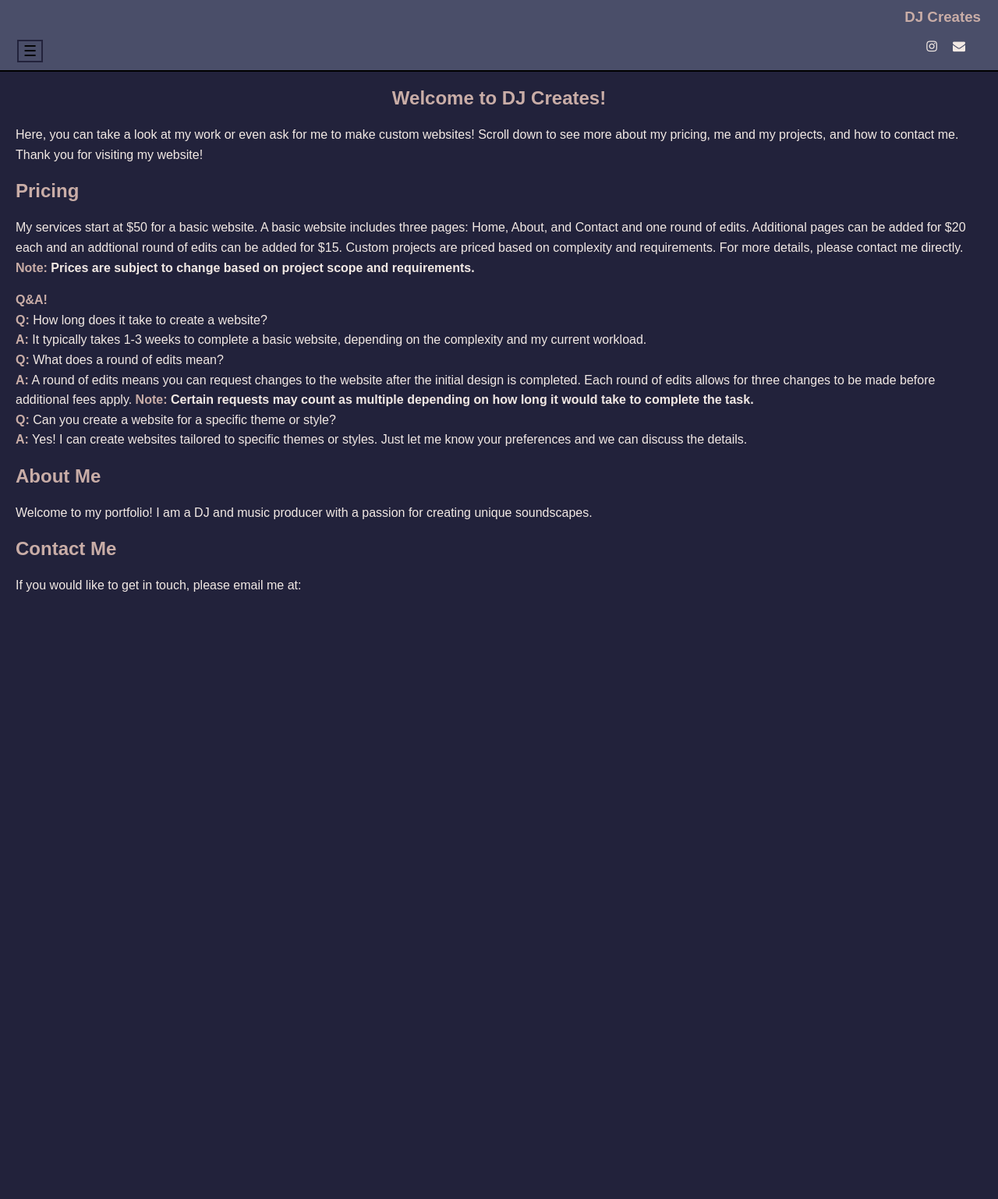
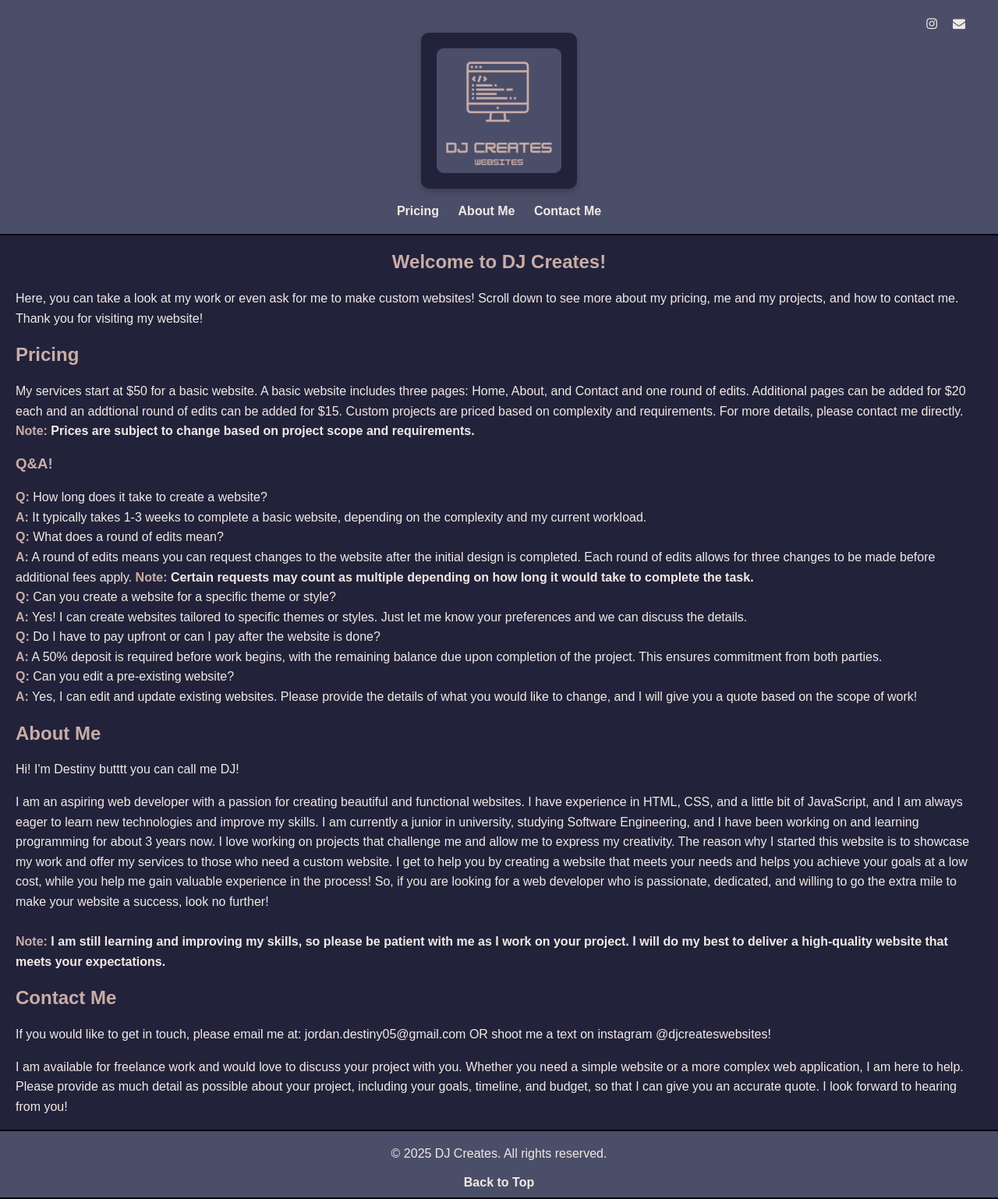
Before and after one commit to i-am-djordan/DJ-Creates, a plain HTML site: page index.html in a window 1280 px wide. Shown: the top 1538 px of the page at 78% size. Before the commit the page ends 800 px from the top, so only its background shows below. Drawn offline with Linux system fonts and the light colour scheme.

Commit message:
Refactor website structure: replace header with inline elements, remove unused files, and enhance styling for improved layout and user experience.

```diff
--- a/header.html
+++ /dev/null
@@ -1,15 +0,0 @@
-<header>
-  <h3 class="hheader">DJ Creates</h3>
-  <a href="mailto:jordan.destiny05@gmail.com" target="_blank" class="fa fa-envelope"></a>
-  <a href="https://www.instagram.com" target="_blank" class="fa fa-instagram"></a>
-  <button id="menu-toggle">☰</button>
-</header>
-
-<nav id="nav-menu" class="sidebar">
-    <ul>
-        <li><a href="index.html">Home</a></li>
-        <li><a href="#pricing">Pricing</a></li>
-        <li><a href="#about">About Me</a></li>
-        <li><a href="#contact">Contact Me</a></li>
-    </ul>
-</nav>
--- a/index.html
+++ b/index.html
@@ -8,8 +8,18 @@
     <link rel="stylesheet" href="https://cdnjs.cloudflare.com/ajax/libs/font-awesome/4.7.0/css/font-awesome.min.css">
 </head>
 <body>
-    <div id="header"></div>
-    <div id="overlay"></div>
+    <header>
+        <a href="mailto:jordan.destiny05@gmail.com" target="_blank" class="fa fa-envelope"></a>
+        <a href="https://www.instagram.com/djcreateswebsites/" target="_blank" class="fa fa-instagram"></a>
+        <img src="DJ Creates Logo.png" alt="DJ Creates Logo" class="logo">
+        <nav>
+            <ul>
+                <li><a href="#pricing">Pricing</a></li>
+                <li><a href="#about">About Me</a></li>
+                <li><a href="#contact">Contact Me</a></li>
+            </ul>
+        </nav>
+    </header>
 
     <div id="page-content">
         <h2 class="welcome"> Welcome to DJ Creates! </h2>
@@ -29,8 +39,8 @@
                 For more details, please contact me directly.<br>
                 <strong><span style="color: #c9ada7;">Note:</span> Prices are subject to change based on project scope and requirements.</strong>
             </p>
+            <h3>Q&A!</h3>
             <p>
-                <strong><span style="color: #c9ada7;">Q&A!</span></strong><br>
                 <strong><span style="color: #c9ada7;">Q:</span></strong> How long does it take to create a website?<br>
                 <strong><span style="color: #c9ada7;">A:</span></strong> It typically takes 1-3 weeks to complete a basic website, depending on the complexity and my current workload.<br>
                 <strong><span style="color: #c9ada7;">Q:</span></strong> What does a round of edits mean?<br>
@@ -38,20 +48,45 @@
                 Each round of edits allows for three changes to be made before additional fees apply. <strong><span style="color: #c9ada7;">Note:</span> Certain requests
                 may count as multiple depending on how long it would take to complete the task.</strong><br>
                 <strong><span style="color: #c9ada7;">Q:</span></strong> Can you create a website for a specific theme or style?<br>
-                <strong><span style="color: #c9ada7;">A:</span></strong> Yes! I can create websites tailored to specific themes or styles. Just let me know your preferences and we can discuss the details.
+                <strong><span style="color: #c9ada7;">A:</span></strong> Yes! I can create websites tailored to specific themes or styles. Just let me know your preferences and we can discuss the details.<br>
+                <strong><span style="color: #c9ada7;">Q:</span></strong> Do I have to pay upfront or can I pay after the website is done?<br>
+                <strong><span style="color: #c9ada7;">A:</span></strong> A 50% deposit is required before work begins, with the remaining balance due upon completion of the project. This ensures commitment from both parties.<br>
+                <strong><span style="color: #c9ada7;">Q:</span></strong> Can you edit a pre-existing website?<br>
+                <strong><span style="color: #c9ada7;">A:</span></strong> Yes, I can edit and update existing websites. Please provide the details of what you would like to change, and I will give you a quote based on the scope of work!
             </p>
         </section>
 
         <section id="about">
             <h2>About Me</h2>
-            <p>Welcome to my portfolio! I am a DJ and music producer with a passion for creating unique soundscapes.</p>
+            <p>Hi! I'm Destiny butttt you can call me DJ! </p>
+            <p>
+                I am an aspiring web developer with a passion for creating beautiful and functional websites.
+                I have experience in HTML, CSS, and a little bit of JavaScript, and I am always eager to learn new technologies and improve my skills.
+                I am currently a junior in university, studying Software Engineering, and I have been working on and learning programming for about 3 years now.
+                I love working on projects that challenge me and allow me to express my creativity.
+                The reason why I started this website is to showcase my work and offer my services to those who need a custom website.
+                I get to help you by creating a website that meets your needs and helps you achieve your goals at a low cost, while you help me gain valuable experience in the process!
+                So, if you are looking for a web developer who is passionate, dedicated, and willing to go the extra mile to make your website a success, look no further!
+                <br>
+                <br>
+                <strong><span style="color: #c9ada7;">Note:</span> I am still learning and improving my skills, so please be patient with me as I work on your project. I will do my best to deliver a high-quality website that meets your expectations.</strong>
+            </p>
         </section>
 
         <section id="contact">
             <h2>Contact Me</h2>
-            <p>If you would like to get in touch, please email me at:
+            <p>If you would like to get in touch, please email me at: jordan.destiny05@gmail.com OR shoot me a text on instagram @djcreateswebsites!</p>
+            <p>
+                I am available for freelance work and would love to discuss your project with you.
+                Whether you need a simple website or a more complex web application, I am here to help.
+                Please provide as much detail as possible about your project, including your goals, timeline, and budget, so that I can give you an accurate quote.
+                I look forward to hearing from you!
+            </p>
         </section>
     </div>
-    <script src="main.js"></script>
+    <footer>
+        <p>&copy; 2025 DJ Creates. All rights reserved.</p>
+        <a href="#">Back to Top</a>
+    </footer>
 </body>
 </html>
--- a/main.js
+++ /dev/null
@@ -1,33 +0,0 @@
-fetch("header.html")
-  .then(res => res.text())
-  .then(data => {
-    document.getElementById("header").innerHTML = data;
-
-    const toggleButton = document.getElementById("menu-toggle");
-    const navMenu = document.getElementById("nav-menu");
-    const overlay = document.getElementById("overlay");
-    const content = document.getElementById("page-content");
-
-    // Move sidebarLinks selection and event attachment after header is loaded
-    const sidebarLinks = document.querySelectorAll('.sidebar a');
-    sidebarLinks.forEach(link => {
-        link.addEventListener('click', () => {
-            navMenu.classList.remove('show');
-            content.classList.remove('shifted');
-            overlay.classList.remove('show');
-        });
-    });
-
-    toggleButton.addEventListener("click", () => {
-      navMenu.classList.toggle("show");
-      overlay.classList.toggle("show");
-      content.classList.toggle("shifted");
-    });
-
-    overlay.addEventListener("click", () => {
-      navMenu.classList.remove("show");
-      overlay.classList.remove("show");
-      content.classList.remove("shifted");
-    });
-
-  });
--- a/style.css
+++ b/style.css
@@ -11,7 +11,6 @@ body{
 
 header {
     background-color: #4a4e69;
-    color: white;
     border: black 2px solid;
     text-align: left;
     padding: 10px 0;
@@ -20,29 +19,35 @@ header {
     padding-right: 50px; margin-right: -50px;
 }
 
+.hheader{
+    font-size: 1.5rem;
+    text-align: center;
+}
+
 .fa{
-    font-size: fa-10x;
+    font-size: fa-24px;
     color: #f2e9e4;
     margin-right: 20px;
-    --fa-display: inline-block;
-    --fa-align-items: right;
+    margin-top: 30px;;
+    --fa-display: flex;
     float: right;
     text-decoration: none;
+}
+
+img {
+    height: auto;
+    max-width: 200px;
+    margin: 50px auto;
+    margin-bottom: 10px;
+    display: block;
+    align-items: center;
+    border-radius: 10px;
+    box-shadow: 0 4px 8px rgba(0, 0, 0, 0.2);
 }
 
 .fa:hover {
     color: #c9ada7; /* change color on hover */
     cursor: pointer;
-}
-
-.hidden {
-  display: none;
-}
-
-#nav-menu {
-  padding: 10px;
-  margin-top: 10px;
-  text-align: center;
 }
 
 p {
@@ -54,75 +59,46 @@ h1, h2, h3 {
     color: #c9ada7;
 }
 
-.hheader{
-    text-align: right;
-}
-
-.hhheader{
-    text-align: right;
-    margin-right: 50px;
-}
-
-
-#menu-toggle {
-    font-size: 1.2rem;
-    display: flex;
-    background: none;
-    border:#22223b 2px solid;
-    cursor: pointer;
-}
-
-.sidebar {
-  position: fixed;
-  top: 81px;
-  left: -250px;
-  width: 120px;
-  height: 100%;
-  background-color: #40435b;
-  color: white;
-  padding: 1rem;
-  transition: left 0.3s ease;
-  z-index: 1000;
-}
-
-.sidebar ul {
-  list-style: none;
-  padding: 0;
-  margin-top: 0;
-
-}
-
-.sidebar a {
-  color: #f2e9e4;
-  text-decoration: none;
-  display: block;
-  padding: 10px 0;
-  font-weight: bold;
-  transition: color 0.3s ease;
-
-}
-
-.sidebar.show {
-  left: 0; /* slides it in */
-}
-
-.sidebar a:hover {
-  color: #c9ada7; /* change color on hover */
-}
-
-.page-content {
-  transition: transform 0.3s ease;
-}
-
-.shifted {
-  transform: translateX(130px); /* same width as your sidebar */
-}
-
-.cshifted{
-  transform: translateX(-10px); /* same width as your sidebar */
-}
-
 .welcome{
     text-align: center;
     margin-top: 20px;
 }
+
+nav{
+    text-align: center;
+}
+
+ul{
+    list-style-type: none;
+    padding: 0;
+    margin: 0;
+}
+
+li{
+    display: inline-block;
+    padding: 10px;
+}
+
+a{
+    color: #f2e9e4;
+    text-decoration: none;
+    display: block;
+    font-weight: bold;
+}
+
+a:hover {
+  color: #c9ada7; /* change color on hover */
+}
+
+footer {
+    background-color: #4a4e69;
+    border: black 2px solid;
+    text-align: center;
+    padding-left: 50px; margin-left: -50px;
+    padding-right: 50px; margin-right: -50px;
+    margin-bottom: -100px;
+}
+
+footer a{
+    margin-bottom: 10px;
+}
```
Also changed, not shown: DJ Creates Logo.png (added).
